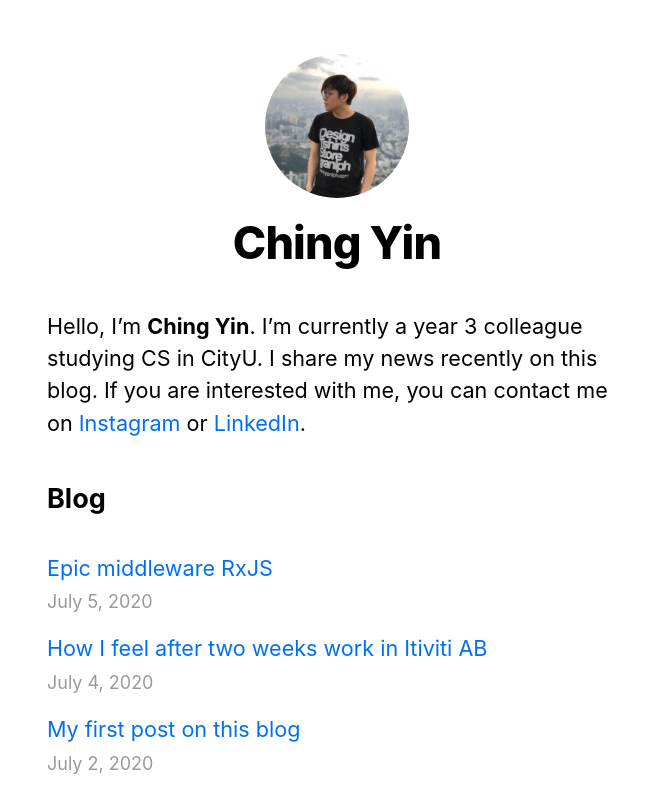
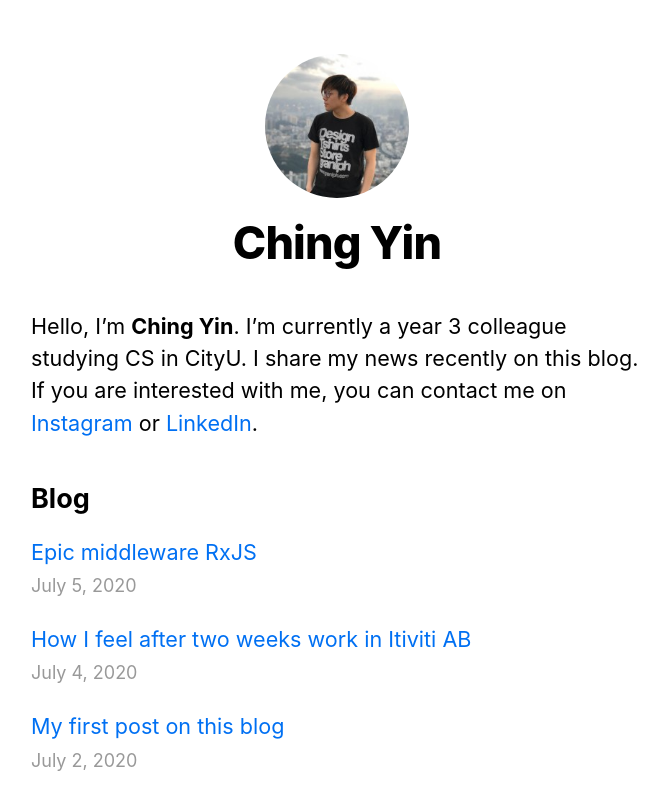
Before and after one commit to cyleung428/nextjs-blog, a Next.js app: page / in a window 1280 px wide. Shown: the top 812 px of the page, without its empty margins (303-971 px from the left). Built offline with nearby package versions, Linux system fonts and the light colour scheme.

Commit message:
Revert "feat: import material ui list for blog list"
This reverts commit ee8c1088634e8f626bf5b1be5611a0cd4969c580.

```diff
--- a/package.json
+++ b/package.json
@@ -8,8 +8,6 @@
     "start": "next start"
   },
   "dependencies": {
-    "@material-ui/core": "^4.11.0",
-    "@material-ui/styles": "^4.10.0",
     "classnames": "^2.2.6",
     "date-fns": "^2.14.0",
     "gray-matter": "^4.0.2",
--- a/pages/_app.js
+++ b/pages/_app.js
@@ -3,7 +3,7 @@
 export default function App({ Component, pageProps }) {
   return (
     <>
-        <Component {...pageProps} />
+      <Component {...pageProps} />
     </>
   );
 }
--- a/pages/index.js
+++ b/pages/index.js
@@ -4,9 +4,6 @@
 import { getSortedPostsData } from "../lib/posts";
 import Link from "next/link";
 import Date from "../components/date";
-import List from "@material-ui/core/List";
-import ListItem from "@material-ui/core/ListItem";
-import { makeStyles } from "@material-ui/core/styles";
 
 export async function getStaticProps() {
   const allPostsData = getSortedPostsData();
@@ -17,28 +14,7 @@
   };
 }
 
-function ListItemLink(props) {
-  return <ListItem button component="a" {...props} />;
-}
-
-const useStyles = makeStyles((theme) => ({
-  root: {
-    paddingLeft: "16px",
-    paddingRight: "16px",
-    fontSize: "1.2rem",
-    lineHeight: "1.5"
-  },
-  title: {
-    fontSize: "1.5rem",
-    lineHeight: 1.4,
-    margin: "1rem 0",
-    paddingLeft: "16px",
-    paddingRight: "16px",
-  }
-}));
-
 export default function Home({ allPostsData }) {
-  const classes = useStyles();
   return (
     <>
       <script src="/prism.js"></script>
@@ -46,7 +22,7 @@
         <Head>
           <title>Ching Yin's Blog</title>
         </Head>
-        <section className={classes.root}>
+        <section className={utilStyles.headingMd}>
           <p>
             Hello, I’m <b>Ching Yin</b>. I’m currently a year 3 colleague
             studying CS in CityU. I share my news recently on this blog. If you
@@ -59,11 +35,9 @@
           </p>
         </section>
         <section className={`${utilStyles.headingMd} ${utilStyles.padding1px}`}>
-          <h2 className={classes.title}>Blog</h2>
+          <h2 className={utilStyles.headingLg}>Blog</h2>
           <ul className={utilStyles.list}>
-            <List component="nav" aria-label="main mailbox folders">
             {allPostsData.map(({ id, date, title }) => (
-                <ListItemLink href={"/posts/" + id}>
               <li className={utilStyles.listItem} key={id}>
                 <Link href="/posts/[id]" as={`/posts/${id}`}>
                   <a>{title}</a>
@@ -73,9 +47,7 @@
                   <Date dateString={date} />
                 </small>
               </li>
-                </ListItemLink>
             ))}
-            </List>
           </ul>
         </section>
       </Layout>
--- a/styles/utils.module.css
+++ b/styles/utils.module.css
@@ -44,7 +44,7 @@
 }
 
 .listItem {
-    /* margin: 0 0 1.25rem; */
+    margin: 0 0 1.25rem;
 }
 
 .lightText {
```
Also changed, not shown: 1 other file (tests, documents, lock files or other folders). Lines whose indentation alone changed are shown as unchanged.
